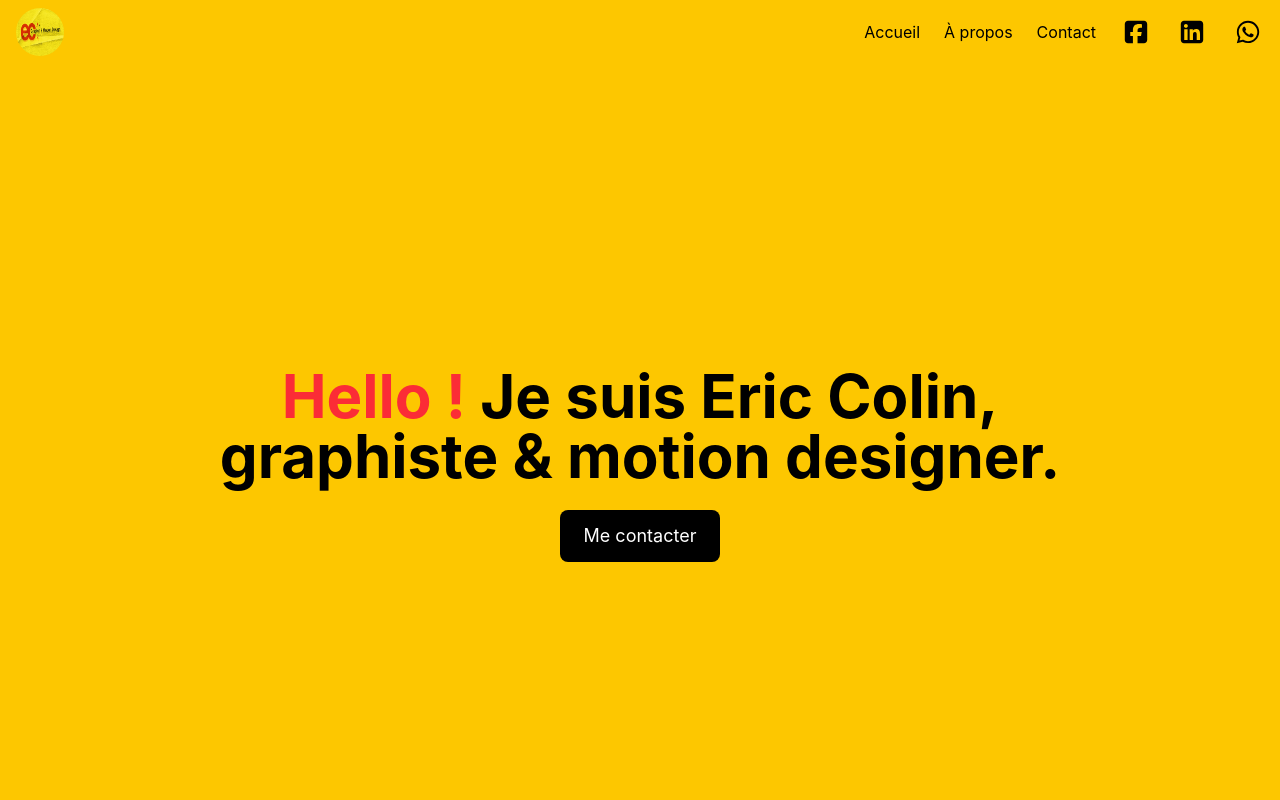
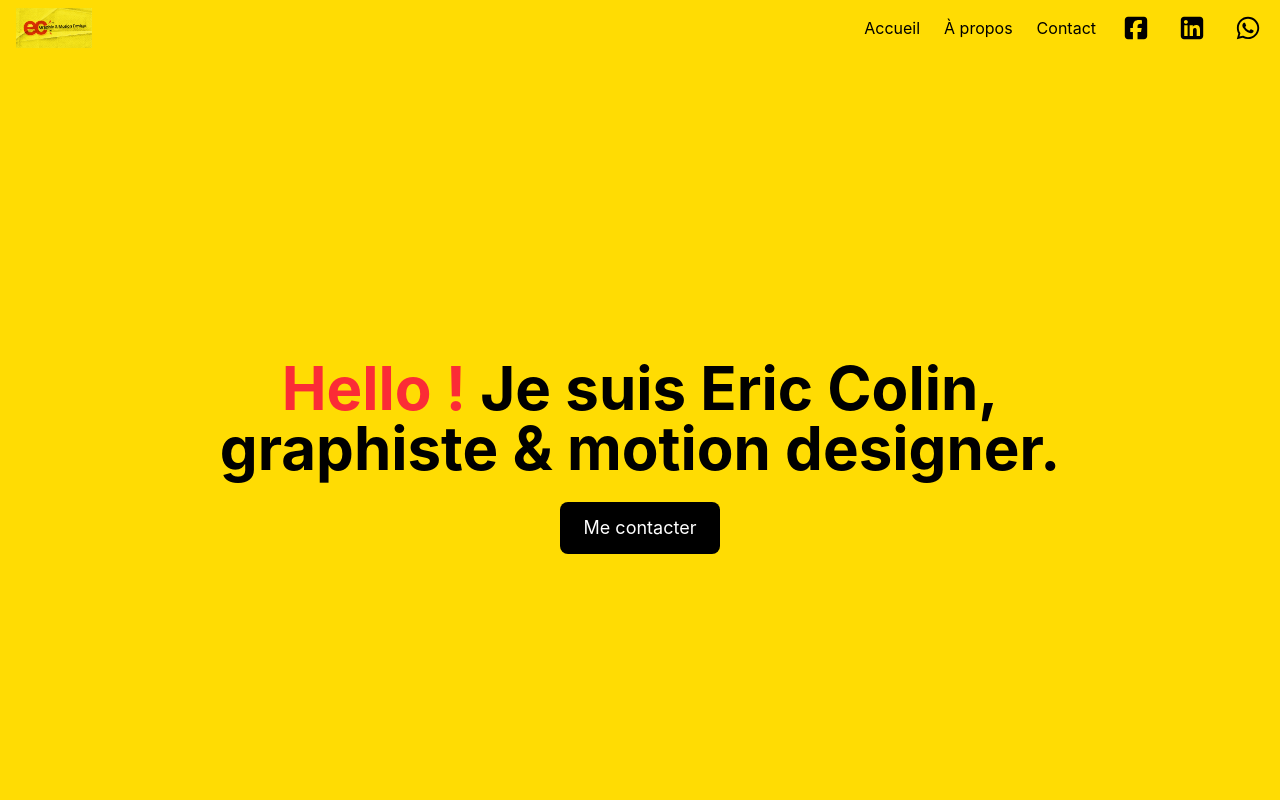
Before and after one commit to MaximilienR/Eric_Prototype, a React (Vite) app: page / in a window 1280 px wide. Shown: the top 800 px of the page. Built offline with nearby package versions, Linux system fonts and the light colour scheme.

Commit message:
change bg color

```diff
--- a/src/components/header/header.jsx
+++ b/src/components/header/header.jsx
@@ -1,6 +1,6 @@
 import { useState } from "react";
 import { Link } from "react-router-dom";
-import logo from "../../assets/logo.jpg";
+import logo from "../../assets/logo.jpg"
 import fb from "../../assets/fb.svg";
 import lin from "../../assets/lin.svg";
 import wa from "../../assets/wa.svg";
@@ -9,17 +9,12 @@ export default function Navbar() {
   const [isOpen, setIsOpen] = useState(false);
 
   return (
-    <nav className="bg-yellow-400">
-      <div className="container mx-auto flex justify-between items-center px-4 py-2">
+<nav className="bg-[#FFDC03]">      <div className="container mx-auto flex justify-between items-center px-4 py-2">
 
         {/* Logo */}
-        <Link to="/">
-          <img
-            src={logo}
-            alt="Logo"
-            className="w-12 h-12 rounded-full"
-          />
-        </Link>
+     <Link to="/" className="flex items-center space-x-2 ">
+  <img src={logo} alt="Logo" className="h-10 w-auto bg-yellow-400"  />
+</Link>
 
         {/* Menu Desktop */}
         <div className="hidden md:flex items-center space-x-6 text-black">
@@ -51,7 +46,7 @@ export default function Navbar() {
 
       {/* Menu Mobile */}
       {isOpen && (
-        <div className="md:hidden flex flex-col items-center bg-yellow-400 pb-4 space-y-3 text-black">
+        <div className="md:hidden flex flex-col items-center  bg-[#FFDC03] pb-4 space-y-3 text-black">
           <Link
             to="/"
             className="hover:text-gray-700"
--- a/src/pages/confidentiel/confidentiel.jsx
+++ b/src/pages/confidentiel/confidentiel.jsx
@@ -2,7 +2,7 @@ import React from 'react'
 
 export default function Confidentiel() {
   return (
- <div className="min-h-screen bg-yellow-400
+ <div className="min-h-screen  bg-[#FFDC03]
     py-16 px-6">
       <div className="max-w-4xl mx-auto bg-white shadow-lg rounded-2xl p-10">
 
--- a/src/pages/contact/contact.jsx
+++ b/src/pages/contact/contact.jsx
@@ -77,7 +77,7 @@ export default function Contact() {
   };
 
   return (
-    <div className="bg-yellow-400 min-h-screen flex items-center justify-center p-6">
+    <div className="bg-[#FFDC03] min-h-screen flex items-center justify-center p-6">
       <form
         onSubmit={onSubmit}
         className="w-full max-w-2xl flex flex-col gap-6"
--- a/src/pages/home/home.jsx
+++ b/src/pages/home/home.jsx
@@ -5,7 +5,7 @@ export default function Home() {
   return (
     <>
       {/* HERO */}
-      <div className="min-h-screen flex flex-col items-center justify-center bg-yellow-400 text-center px-4">
+      <div className="min-h-screen flex flex-col items-center justify-center bg-[#FFDC03] text-center px-4">
         <h1 className="text-4xl md:text-6xl font-bold mb-6">
           <span className="text-red-500">Hello !</span> Je suis Eric Colin,
           <br />
--- a/src/pages/mention/mention.jsx
+++ b/src/pages/mention/mention.jsx
@@ -3,7 +3,7 @@ import React from 'react'
 export default function Mention() {
 
   return (
-    <div className="min-h-screen bg-yellow-400 py-16 px-6">
+    <div className="min-h-screen  bg-[#FFDC03] py-16 px-6">
       <div className="max-w-4xl mx-auto bg-white shadow-lg rounded-2xl p-10">
 
         <h1 className="text-3xl font-bold mb-8 text-gray-800">
```
